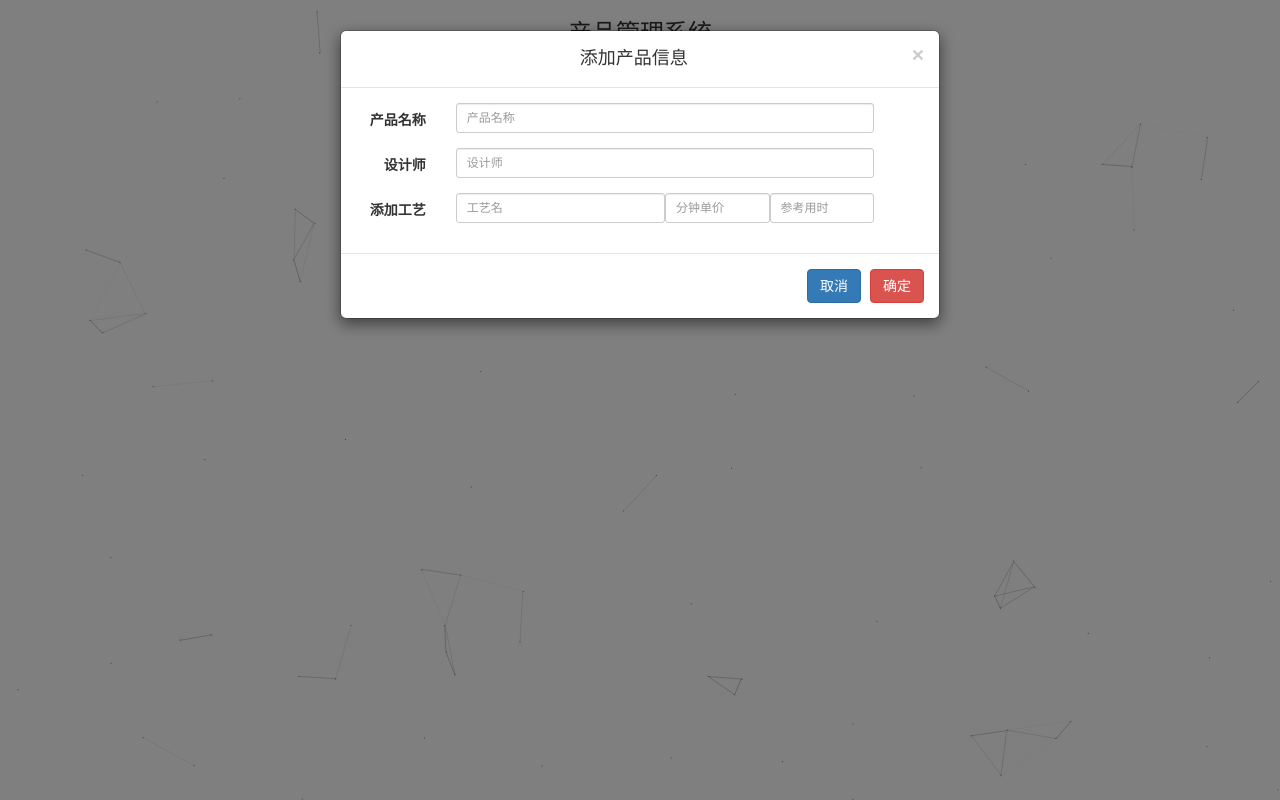
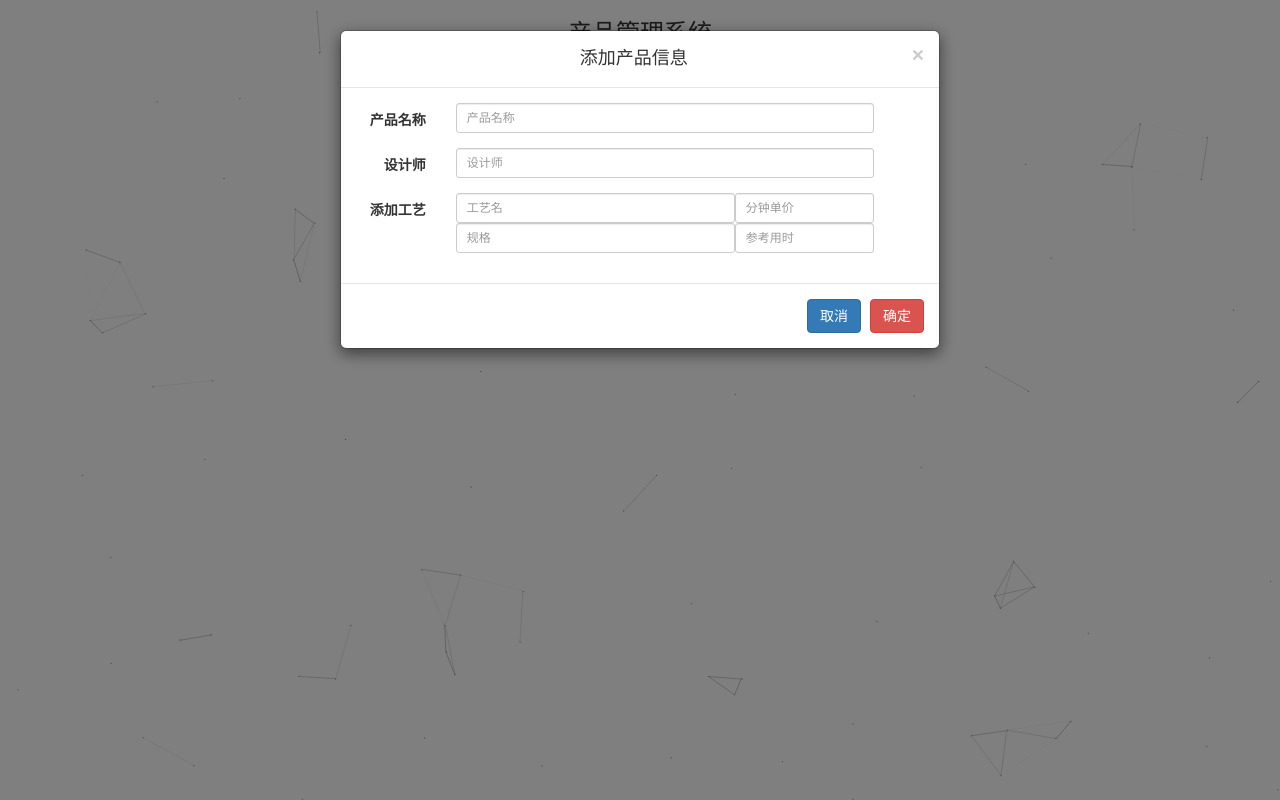
Before and after one commit to sonnyhcl/Simple-ERP-System, a Flask app: template webapp/templates/product.html in a window 1280 px wide, after a click on "添加产品". Run offline with Flask 2, Linux system fonts and the light colour scheme; the template is opened without the code that fills it, so the values that code supplies are empty; some libraries are stand-ins or nearby versions.

Commit message:
update product for now

```diff
--- a/webapp/templates/product.html
+++ b/webapp/templates/product.html
@@ -37,19 +37,28 @@
                         <div class="form-group">
                             <label class="col-lg-2 control-label">添加工艺</label>
                             <div class="col-lg-9">
-                                <div class="col-lg-6" style="padding: 0 0 0 0">
+                                <div class="col-lg-8" style="padding: 0 0 0 0">
                                     <input size="16" id="i_name" type="text" value="" placeholder="工艺名"
                                            class="form-control input-sm c6" data-content="不能为空" data-placement="bottom"
                                            tabindex="0"
                                            data-toggle="popover" data-trigger="focus"/>
                                 </div>
-                                <div class="col-lg-3" style="padding: 0 0 0 0">
+                                <div class="col-lg-4" style="padding: 0 0 0 0">
                                     <input size="16" id="i_unit_price" type="text" value="" placeholder="分钟单价"
                                            class="form-control input-sm c6" data-content="不能为空" data-placement="bottom"
                                            tabindex="0"
                                            data-toggle="popover" data-trigger="focus"/>
                                 </div>
-                                <div class="col-lg-3" style="padding: 0 0 0 0">
+                            </div>
+                            <label class="col-lg-2 control-label"></label>
+                            <div class="col-lg-9">
+                                <div class="col-lg-8" style="padding: 0 0 0 0">
+                                    <input size="16" id="i_note" type="text" value="" placeholder="规格"
+                                           class="form-control input-sm c6" data-content="不能为空" data-placement="bottom"
+                                           tabindex="0"
+                                           data-toggle="popover" data-trigger="focus"/>
+                                </div>
+                                <div class="col-lg-4" style="padding: 0 0 0 0">
                                     <input size="16" id="i_ref_time" type="text" value="" placeholder="参考用时"
                                            class="form-control input-sm c6" data-content="不能为空" data-placement="bottom"
                                            tabindex="0"
@@ -247,13 +256,14 @@
     }
 
 
-    function confirm_modify_product(id) {
-        console.log("confirm_modify_product:" + id);
-        if (!check_value($("#p_name").val(), $("#p_author_name").val(), $('#i_name').val(), $('#i_unit_price').val(), $('#i_ref_time').val())) {
+    function confirm_modify_product(i_id) {
+        console.log("confirm_modify_product:" + i_id);
+        if (!check_value($("#p_name").val(), $("#p_author_name").val(), $('#i_name').val(),
+                $('#i_unit_price').val(), $('#i_ref_time').val())) {
             return;
         }
         $.post("/product/modify", {
-            'i_id': id,
+            'i_id': i_id,
             'p_name': $('#p_name').val(),
             'p_author_name': $('#p_author_name').val(),
             'i_name': $('#i_name').val(),
@@ -313,6 +323,7 @@
 
 
     /***** 针对工艺的操作 *****/
+    //TODO: exists some bug when clicking.
     //增加工艺
     function add_item(i_id) {
         $("#myModalLabel_prod").text("添加工艺信息");
```
